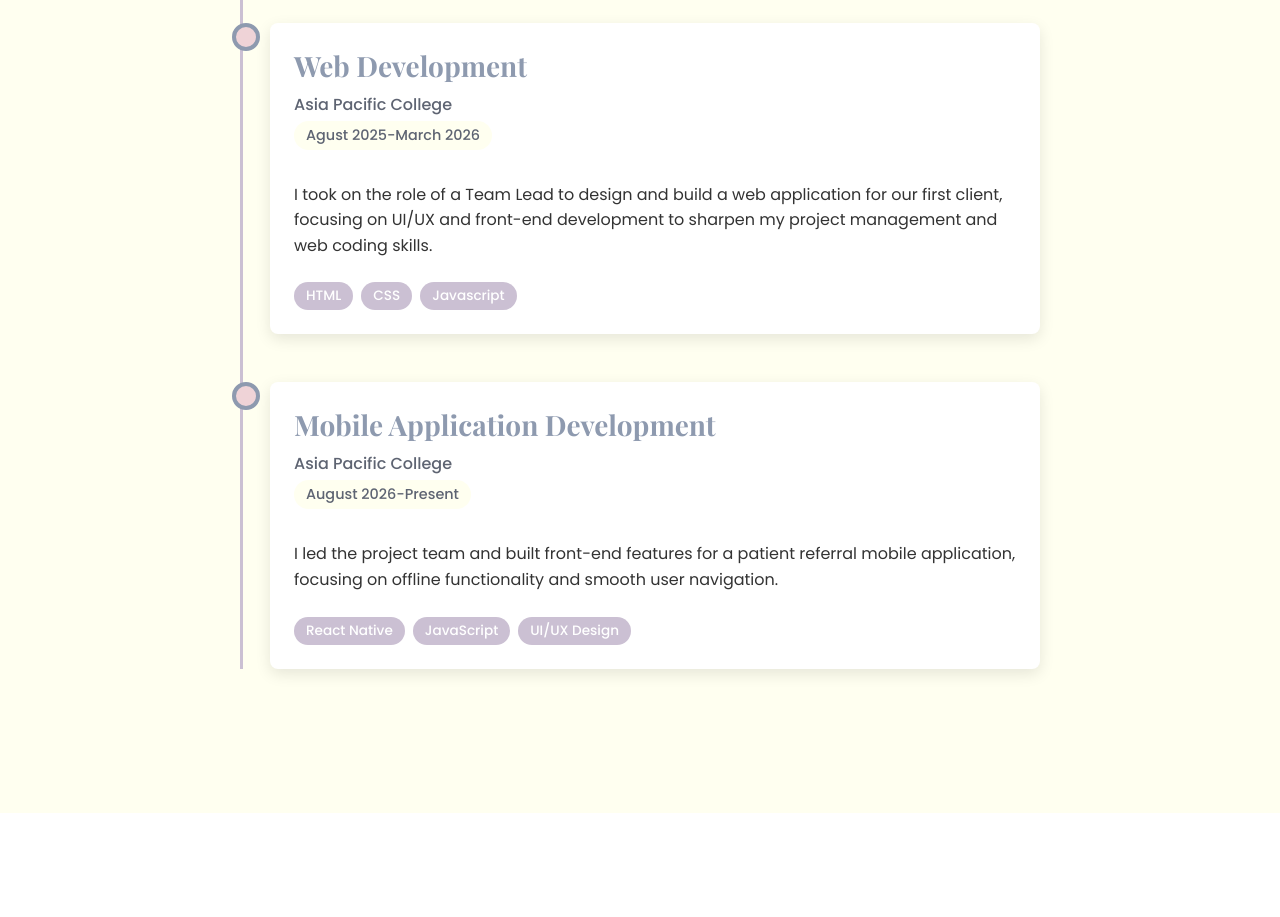
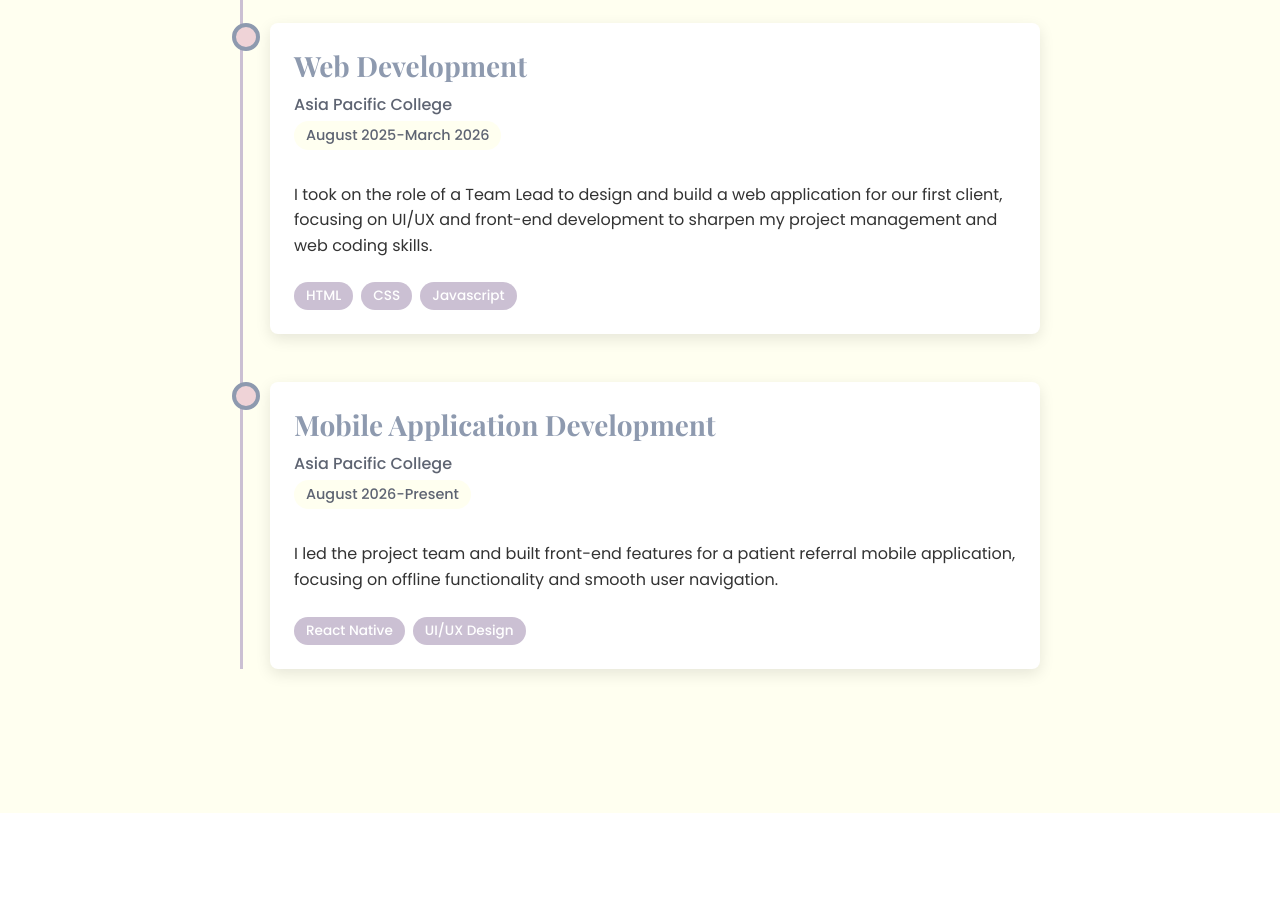
Before and after one commit to christinaprado/Prado_Finals_Webprog, a React (Vite) app in the folder Nichole1/: page / in a window 1280 px wide. Shown: the part 3380-4297 px from the top of the page. Built offline with nearby package versions, Linux system fonts and the light colour scheme; no server answers; the database is empty.

Commit message:
Frontend: corrected spellings and skills

```diff
--- a/Nichole1/src/components/ITExperience/index.jsx
+++ b/Nichole1/src/components/ITExperience/index.jsx
@@ -15,7 +15,7 @@ const ITExperience = () => {
       id: 2,
       role: 'Web Development',
       company: 'Asia Pacific College',
-      period: 'Agust 2025-March 2026',
+      period: 'August 2025-March 2026',
       description: 'I took on the role of a Team Lead to design and build a web application for our first client, focusing on UI/UX and front-end development to sharpen my project management and web coding skills.',
       skills: ['HTML', 'CSS', 'Javascript']
     },
@@ -25,7 +25,7 @@ const ITExperience = () => {
       company: 'Asia Pacific College',
       period: 'August 2026-Present',
       description: 'I led the project team and built front-end features for a patient referral mobile application, focusing on offline functionality and smooth user navigation.',
-      skills: ['React Native', 'JavaScript', 'UI/UX Design']
+      skills: ['React Native', 'UI/UX Design']
     }
   ];
 
```
